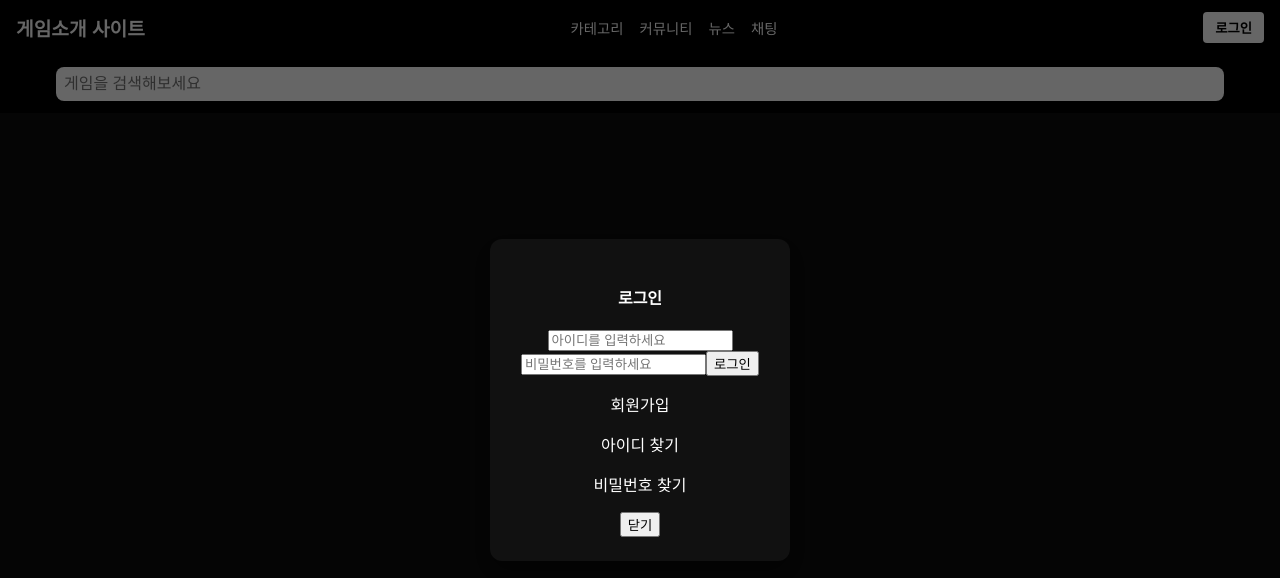
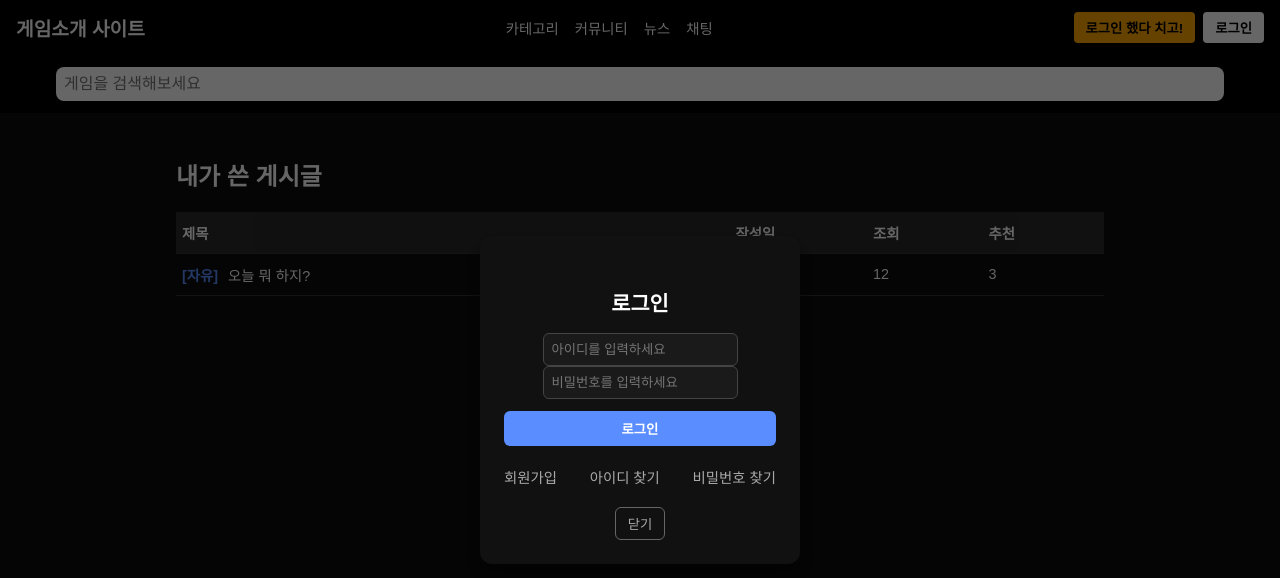
Before and after one commit to 00leeseungjun/gamesite, a React (Vite) app: page /myposts in a window 1280 px wide. Both pictures are taken after a click on the button "로그인". Shown: the top 578 px of the page. Built offline with nearby package versions, Linux system fonts and the light colour scheme.

Commit message:
글 상세 페이지 좋아요 기능 추가 헤더에 로그인 했을 때를 가정한 버튼 추가 후 마이 페이지 모달 추가 작성글 보기 페이지 생성

```diff
--- /dev/null
+++ b/src/Pages/MyPosts.css
@@ -0,0 +1,64 @@
+/* ---------- 기본 설정 ---------- */
+.myposts-container {
+  max-width: 960px;
+  margin: 0 auto;
+  padding: 24px 16px 64px;
+  color: var(--primary);
+}
+
+.myposts-title {
+  font-size: 1.5rem;
+  font-weight: 700;
+  margin-bottom: 20px;
+}
+
+.myposts-empty {
+  color: var(--secondary);
+  padding: 16px;
+}
+
+/* ---------- 테이블 ---------- */
+.myposts-table-wrapper {
+  display: flex;
+  flex-direction: column;
+  font-size: 0.9rem;
+}
+
+.myposts-table-header,
+.myposts-row {
+  display: grid;
+  grid-template-columns: 5fr 1.2fr 1fr 1fr;
+  gap: 6px;
+  padding: 10px 6px;
+  border-bottom: 1px solid var(--border);
+  align-items: center;
+}
+
+.myposts-table-header {
+  background: var(--surface-hover);
+  font-weight: 600;
+}
+
+.myposts-row:hover {
+  background: var(--surface-hover);
+  cursor: pointer;
+}
+
+/* ---------- 칼럼 ---------- */
+.myposts-col-title {
+  overflow: hidden;
+  text-overflow: ellipsis;
+  white-space: nowrap;
+}
+
+.myposts-category {
+  color: var(--accent);
+  font-weight: 600;
+  margin-right: 6px;
+}
+
+.myposts-col-date,
+.myposts-col-views,
+.myposts-col-likes {
+  text-align: left;
+}
--- /dev/null
+++ b/src/Pages/MyPosts.jsx
@@ -0,0 +1,46 @@
+import React from 'react';
+import { useNavigate } from 'react-router-dom';
+import './MyPosts.css'; // MyPosts 전용 CSS
+import { posts } from './Community'; // 실제 경로에 맞게 조정
+
+const MyPosts = () => {
+    const navigate = useNavigate();
+    const currentUser = '닉네임1'; // 로그인된 사용자
+
+    const myPosts = posts.filter((post) => post.author === currentUser);
+
+    return (
+        <div className="myposts-container">
+            <h2 className="myposts-title">내가 쓴 게시글</h2>
+
+            {myPosts.length === 0 ? (
+                <p className="myposts-empty">게시글이 없습니다.</p>
+            ) : (
+                <div className="myposts-table-wrapper">
+                    <div className="myposts-table-header">
+                        <div className="myposts-col-title">제목</div>
+                        <div className="myposts-col-date">작성일</div>
+                        <div className="myposts-col-views">조회</div>
+                        <div className="myposts-col-likes">추천</div>
+                    </div>
+                    {myPosts.map((post) => (
+                        <div
+                            key={post.id}
+                            className="myposts-row"
+                            onClick={() => navigate(`/post/${post.id}`)}
+                        >
+                            <div className="myposts-col-title">
+                                <span className="myposts-category">[{post.category}]</span> {post.title}
+                            </div>
+                            <div className="myposts-col-date">{post.date}</div>
+                            <div className="myposts-col-views">{post.views}</div>
+                            <div className="myposts-col-likes">{post.likes}</div>
+                        </div>
+                    ))}
+                </div>
+            )}
+        </div>
+    );
+};
+
+export default MyPosts;
--- a/src/Pages/PostDetail.jsx
+++ b/src/Pages/PostDetail.jsx
@@ -1,14 +1,26 @@
 // pages/PostDetail.jsx
-import React from 'react';
+import React, { useState } from 'react';
 import { useParams, useNavigate } from 'react-router-dom';
 import { posts } from './Community'; // ✅ Community에서 posts 가져오기
-import Comments from '../components/Comments'; // 경로는 실제 위치에 맞춰 조정
+import Comments from '../components/Comments'; // ✅ 댓글 컴포넌트
 
 function PostDetail() {
     const { id } = useParams();
     const navigate = useNavigate();
 
     const post = posts.find((p) => p.id === Number(id));
+
+    const [likes, setLikes] = useState(post?.likes || 0);
+    const [liked, setLiked] = useState(false); // ✅ 한 번 눌렀는지 여부
+
+    const handleLike = () => {
+        if (liked) {
+            alert('좋아요는 한 번만 누를 수 있습니다.');
+        } else {
+            setLikes(likes + 1);
+            setLiked(true);
+        }
+    };
 
     if (!post) {
         return <div style={{ padding: '20px', color: '#fff' }}>게시글을 찾을 수 없습니다.</div>;
@@ -27,10 +39,29 @@ function PostDetail() {
             <hr style={{ margin: '20px 0', borderColor: '#444' }} />
 
             <div style={{ fontSize: '18px', lineHeight: '1.6' }}>{post.content}</div>
+
+            {/* 좋아요 버튼 – 본문 맨 아래, 중앙 정렬 */}
+            <div style={{ marginTop: '40px', display: 'flex', justifyContent: 'center' }}>
+                <button
+                    onClick={handleLike}
+                    style={{
+                        padding: '10px 20px',
+                        backgroundColor: liked ? '#6c757d' : '#007bff',
+                        color: '#fff',
+                        border: 'none',
+                        borderRadius: '6px',
+                        cursor: 'pointer',
+                        fontSize: '16px',
+                    }}
+                >
+                    👍 좋아요 {likes}
+                </button>
+            </div>
+
+            {/* 댓글 영역 */}
+            <Comments />
         </div>
-
     );
 }
 
-
 export default PostDetail;
--- a/src/components/Header.css
+++ b/src/components/Header.css
@@ -26,6 +26,12 @@
   font-size: 0.9rem;
 }
 
+.login-group {
+  display: flex;
+  gap: 8px;
+  align-items: center;
+}
+
 .login-btn {
   background-color: white;
   color: black;
@@ -35,3 +41,8 @@
   cursor: pointer;
   font-weight: bold;
 }
+
+.orange-btn {
+  background-color: orange;
+  color: black;
+}
--- a/src/components/Header.jsx
+++ b/src/components/Header.jsx
@@ -1,35 +1,48 @@
-import React, { useState } from 'react'
-import { Link } from 'react-router-dom'
-import './Header.css'
-import LoginModal from '../modals/LoginModal' // ← 경로에 맞게 import
+import React, { useState } from 'react';
+import { Link } from 'react-router-dom';
+import './Header.css';
+import LoginModal from '../modals/LoginModal';
+import MyPageModal from '../modals/MyPageModal';
 
 function Header() {
-    const [showLoginModal, setShowLoginModal] = useState(false)
+    const [showLoginModal, setShowLoginModal] = useState(false);
+    const [showMyPageModal, setShowMyPageModal] = useState(false);
 
     return (
         <>
             <header className="header">
-                <Link to="/" className="site-title">
-                    게임소개 사이트
-                </Link>
+                <Link to="/" className="site-title">게임소개 사이트</Link>
+
                 <nav className="menu">
                     <a href="#category">카테고리</a>
                     <Link to="/community">커뮤니티</Link>
                     <Link to="/news">뉴스</Link>
                     <a href="#chat">채팅</a>
                 </nav>
-                <button
-                    className="login-btn"
-                    onClick={() => setShowLoginModal(true)} // 🔑 버튼 클릭 시 모달 열림
-                >
-                    로그인
-                </button>
+
+                {/* ✅ 로그인 버튼 그룹 */}
+                <div className="login-group">
+                    <button
+                        className="login-btn orange-btn"
+                        onClick={() => setShowMyPageModal(true)}
+                    >
+                        로그인 했다 치고!
+                    </button>
+
+                    <button
+                        className="login-btn"
+                        onClick={() => setShowLoginModal(true)}
+                    >
+                        로그인
+                    </button>
+                </div>
             </header>
 
-            {/* 로그인 모달 조건부 렌더링 */}
+            {/* 모달들 */}
             {showLoginModal && <LoginModal onClose={() => setShowLoginModal(false)} />}
+            {showMyPageModal && <MyPageModal onClose={() => setShowMyPageModal(false)} />}
         </>
-    )
+    );
 }
 
-export default Header
+export default Header;
--- a/src/main.jsx
+++ b/src/main.jsx
@@ -6,12 +6,12 @@ import Header from './components/Header' // ← Header import
 import SearchBar from './components/SearchBar'
 import App from './App'
 import GameDetail from './Pages/GameDetail'
-import Community from './pages/Community' // 🔹 추가
+import Community from './Pages/Community' // 🔹 추가
 import News from './Pages/News' // ← News.jsx 페이지가 있다고 가정
 import './index.css' // 또는 './main.css'
 import WriteEditor from './Pages/WriteEditor';
-import PostDetail from './pages/PostDetail'; // ✅ 추가
-
+import PostDetail from './Pages/PostDetail'; // ✅ 추가
+import MyPosts from './Pages/MyPosts'
 
 createRoot(document.getElementById('root')).render(
     <React.StrictMode>
@@ -25,6 +25,7 @@ createRoot(document.getElementById('root')).render(
                 <Route path="/news" element={<News />} /> {/* 뉴스 라우트 추가 */}
                 <Route path="/write" element={<WriteEditor />} />
                 <Route path="/post/:id" element={<PostDetail />} /> {/* ✅ 상세 페이지 라우트 추가 */}
+                <Route path="/myposts" element={<MyPosts />} />
             </Routes>
         </BrowserRouter>
     </React.StrictMode>,
--- a/src/modals/LoginModal.css
+++ b/src/modals/LoginModal.css
@@ -1,3 +1,4 @@
+/* 전체 배경 */
 .App {
   position: fixed;
   top: 0;
@@ -11,12 +12,80 @@
   z-index: 999;
 }
 
+/* 로그인 모달 박스 */
 .loginModal {
   background-color: #111;
   color: #fff;
   padding: 24px;
   border-radius: 12px;
-  width: 300px;
+  width: 320px;
   box-shadow: 0 10px 25px rgba(0, 0, 0, 0.5);
   text-align: center;
 }
+
+/* 로그인 텍스트 */
+.loginModal h4 {
+  margin-bottom: 16px;
+  font-size: 1.3rem;
+}
+
+/* 아이디/비밀번호 입력 영역 */
+.loginSpace {
+  display: flex;
+  flex-direction: column;
+  gap: 12px;
+  margin-bottom: 20px;
+}
+
+.loginSpace input {
+  padding: 8px;
+  border-radius: 6px;
+  border: 1px solid #444;
+  background-color: #1a1a1a;
+  color: #fff;
+}
+
+/* 로그인 버튼 */
+.loginButton {
+  padding: 8px;
+  background-color: #5a8dff;
+  color: white;
+  border: none;
+  border-radius: 6px;
+  font-weight: bold;
+  cursor: pointer;
+}
+
+/* 계정 옵션 (회원가입, 아이디 찾기 등) */
+.acountOptions {
+  display: flex;
+  justify-content: space-between;
+  margin-top: 12px;
+  font-size: 0.9rem;
+  color: #aaa;
+}
+
+.acountOptions p {
+  margin: 0;
+  cursor: pointer;
+  transition: color 0.2s;
+}
+
+.acountOptions p:hover {
+  color: #fff;
+}
+
+/* 닫기 버튼 */
+.closeBtn {
+  margin-top: 20px;
+  background: none;
+  border: 1px solid #666;
+  color: #aaa;
+  padding: 6px 12px;
+  border-radius: 6px;
+  cursor: pointer;
+}
+
+.closeBtn:hover {
+  background-color: #222;
+}
--- a/src/modals/LoginModal.jsx
+++ b/src/modals/LoginModal.jsx
@@ -6,8 +6,10 @@ const LoginModal = ({ onClose }) => {
             <div className="loginModal">
                 <h4>로그인</h4>
                 <div className="loginSpace">
+                    <div>
                         <input placeholder="아이디를 입력하세요" className="id" />
                         <input placeholder="비밀번호를 입력하세요" className="password" />
+                    </div>
                     <button className="loginButton">로그인</button>
                 </div>
                 <div className="acountOptions">
--- /dev/null
+++ b/src/modals/MyPageModal.css
@@ -0,0 +1,43 @@
+.mypage-modal {
+    position: fixed;
+    top: 60px;
+    right: 20px;
+    background-color: #222;
+    border: 1px solid #444;
+    color: #fff;
+    padding: 15px;
+    border-radius: 8px;
+    width: 200px;
+    z-index: 1000;
+    box-shadow: 0 0 10px rgba(0,0,0,0.5);
+}
+
+.mypage-header {
+    display: flex;
+    justify-content: space-between;
+    align-items: center;
+    margin-bottom: 10px;
+}
+
+.mypage-menu {
+    list-style: none;
+    padding: 0;
+    margin: 0;
+}
+
+.mypage-menu li {
+    padding: 6px 0;
+    cursor: pointer;
+}
+
+.mypage-menu li:hover {
+    color: #ffa500;
+}
+
+.close-btn {
+    background: none;
+    border: none;
+    color: #fff;
+    font-size: 16px;
+    cursor: pointer;
+}
--- /dev/null
+++ b/src/modals/MyPageModal.jsx
@@ -0,0 +1,40 @@
+// src/modals/MyPageModal.jsx
+import React from 'react';
+import './MyPageModal.css';
+import { useNavigate } from 'react-router-dom'; // ✅ 추가
+
+function MyPageModal({ onClose }) {
+    const navigate = useNavigate(); // ✅ 추가
+
+    const goToMyPosts = () => {
+        onClose();             // 모달 닫기
+        navigate('/myposts');  // 원하는 페이지로 이동
+    };
+
+    return (
+        <div className="mypage-modal">
+            <div className="mypage-content">
+                <div className="mypage-header">
+                    <span>닉네임1님</span>
+                    <button className="close-btn" onClick={onClose}>×</button>
+                </div>
+                <ul className="mypage-menu">
+                    <li>정보 수정</li>
+                    <li>비밀번호 변경</li>
+                    <li>찜한 게임</li>
+                    <hr />
+                    <li onClick={goToMyPosts}>내가 쓴 게시글</li> {/* ✅ 클릭 시 이동 */}
+                    <li>내가 쓴 댓글</li>
+                    <li>스크랩한 게시글</li>
+                    <hr />
+                    <li>로그아웃</li>
+                </ul>
+            </div>
+        </div>
+    );
+}
+
+export default MyPageModal;
+
+
+//./MyPageModal.css
```
Lines whose indentation alone changed are shown as unchanged.
